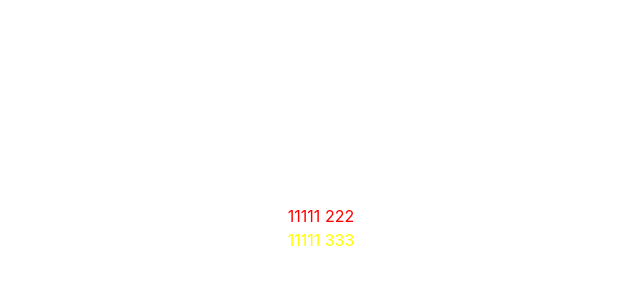
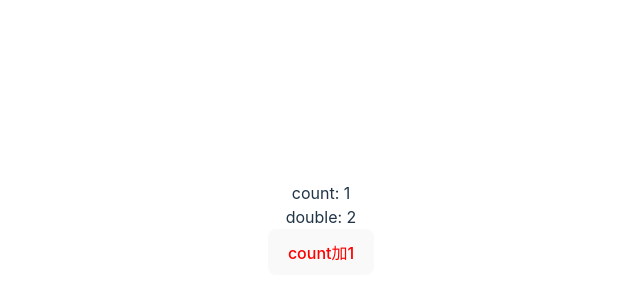
Before and after one commit to yanminxing/vite_vue3_base_learn, a Vue app: page / in a window 1280 px wide. Shown: the part 172-472 px from the top of the page, without its empty margins (319-959 px from the left). Built offline with nearby package versions, Linux system fonts and the light colour scheme.

Commit message:
feat：增加一个小的demo，认识setup语法糖

```diff
--- /dev/null
+++ b/src/components/demo/index.vue
@@ -0,0 +1,31 @@
+<template>
+  <div> {{ `count: ${obj.count}` }}</div>
+  <div> {{ `double: ${obj.double}` }}</div>
+  <button @click="increase" class="button-con">count加1</button>
+</template>
+
+<script lang="ts" setup>
+  import {ref, reactive, computed} from 'vue';
+
+  const color = 'red';
+
+  interface TypeObj {
+    count: number;
+    double: number;
+  }
+
+  const obj:TypeObj = reactive({
+    count: 1,
+    double: computed(() => obj.count * 2)
+  });
+
+  function increase() {
+    obj.count++;
+  }
+</script>
+
+<style lang="scss" scoped>
+  .button-con {
+    color: v-bind(color); // 这里可以使用模板里面定义的变量
+  }
+</style>
--- a/src/router/index.ts
+++ b/src/router/index.ts
@@ -1,11 +1,11 @@
 import { createRouter, createMemoryHistory, RouteRecordRaw  } from 'vue-router';
-import Demo from '@/view/demo/Demo.vue'
+import Home from '@/view/home/Home.vue'
 
 const routes: Array<RouteRecordRaw> = [
   {
     path: '/',
-    name: 'Demo',
-    component: Demo,
+    name: 'Home',
+    component: Home,
   },
 ]
 
--- a/src/view/home/Home.vue
+++ b/src/view/home/Home.vue
@@ -1,8 +1,9 @@
 <template>
-  3620
+  <Demo></Demo>
 </template>
 
 <script setup lang="ts">
+  import Demo from '@/components/demo/index.vue';
 </script>
 <style lange="scss" scoped>
 </style>
```
Also changed, not shown: 1 other file (tests, documents, lock files or other folders).
